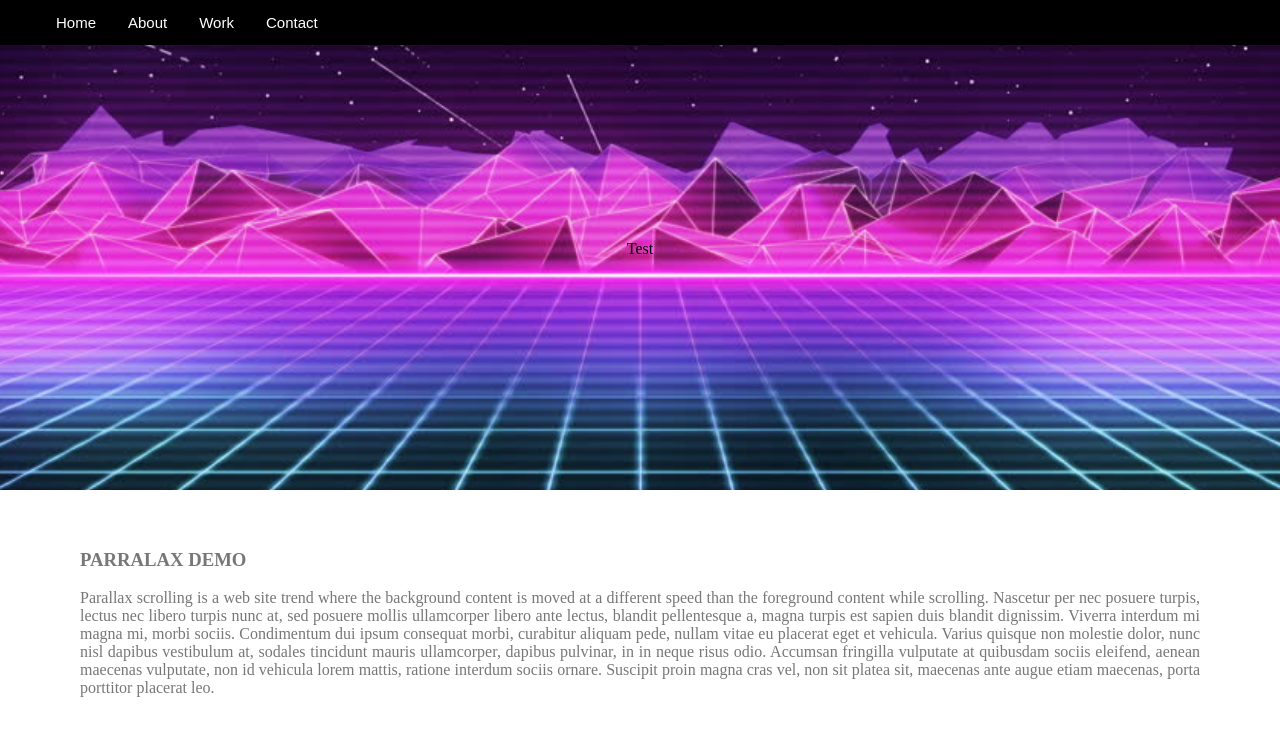
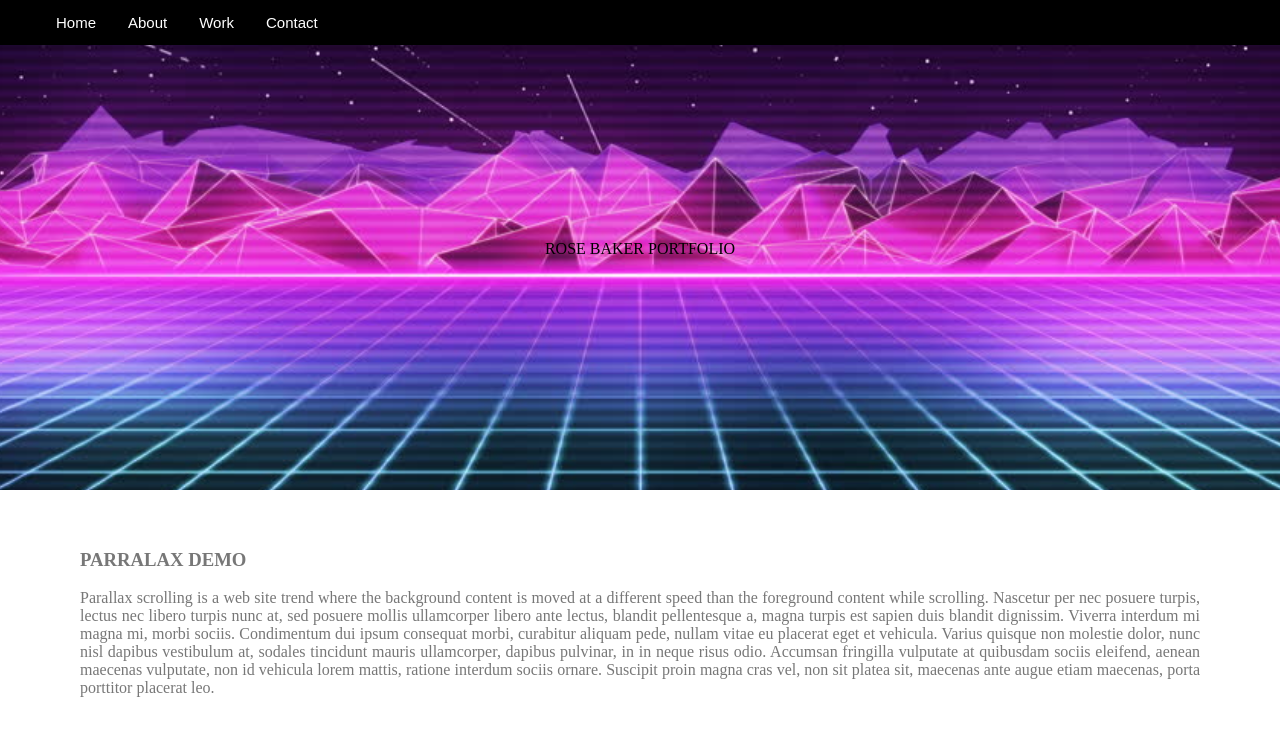
Before and after one commit to Ricardo-Graca-98/Portfolio-Website, a plain HTML site: page index.html in a window 1280 px wide. Shown: the top 751 px of the page. Drawn offline with Linux system fonts and the light colour scheme.

Commit message:
Revert "Revert "Merge branch 'master' of https://github.com/DisturbeD-347939/Portfolio-Website""
This reverts commit 1cb8af16cc1634ee0cd96e28cbe5136f60548ba6.

```diff
--- a/index.html
+++ b/index.html
@@ -9,7 +9,7 @@
         <!--  -->
         <div class="bgimg1">
             <div class="caption">
-                <span class="border">Test</span>
+                <span class="border">ROSE BAKER PORTFOLIO</span>
             </div>
         </div>
         <div style="color: #777;background-color:white;text-align:center;padding:50px 80px;text-align: justify;">
--- a/web.css
+++ b/web.css
@@ -1,8 +1,12 @@
 /* MAIN BODY */
-body{
+@font-face{
+    font-family: myFont;
+    src: url(Library 3 am soft.otf);
+}
+body, html{
     height: 100%;
     margin: 0;
-    font: 400, 15px, "Lato", sans-serif;
+    font-family: myFont;
     color: gray;
 }
 div{
```
Also changed, not shown: Library 3 am soft.otf (added).
